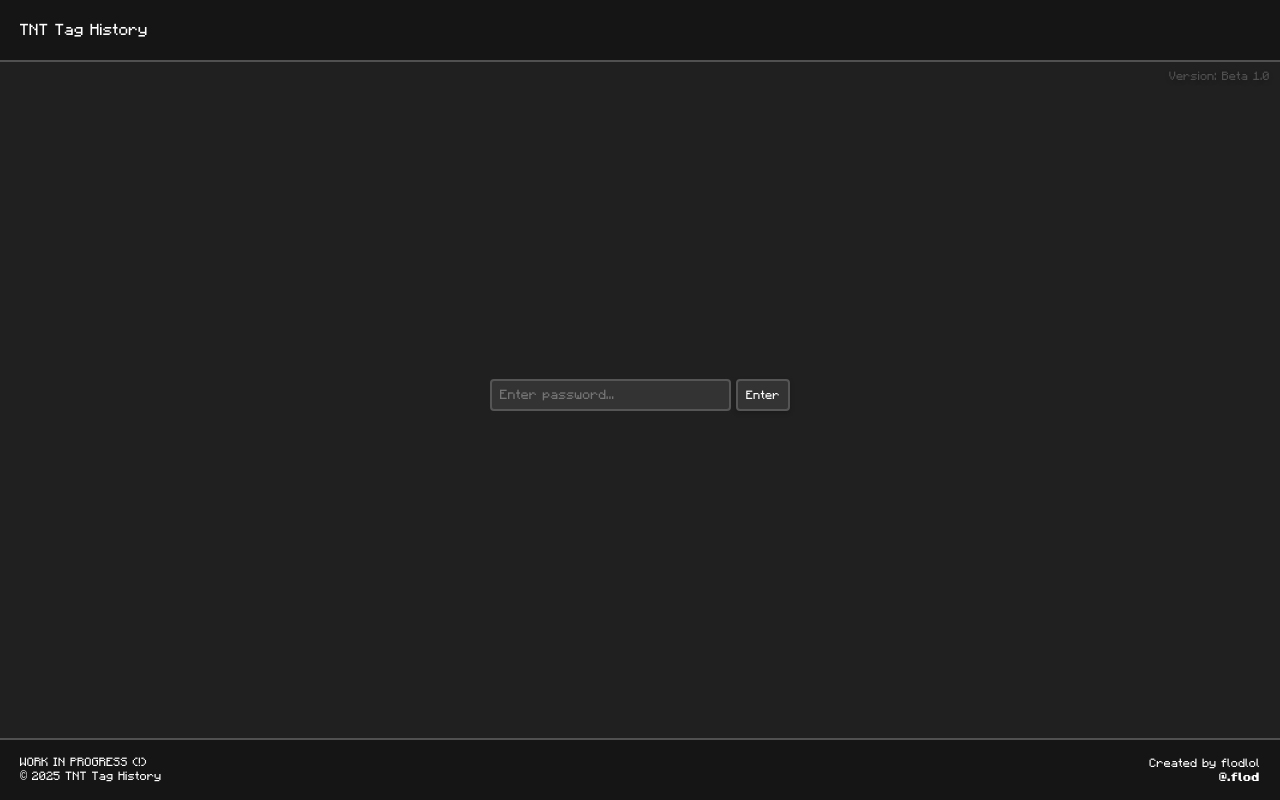
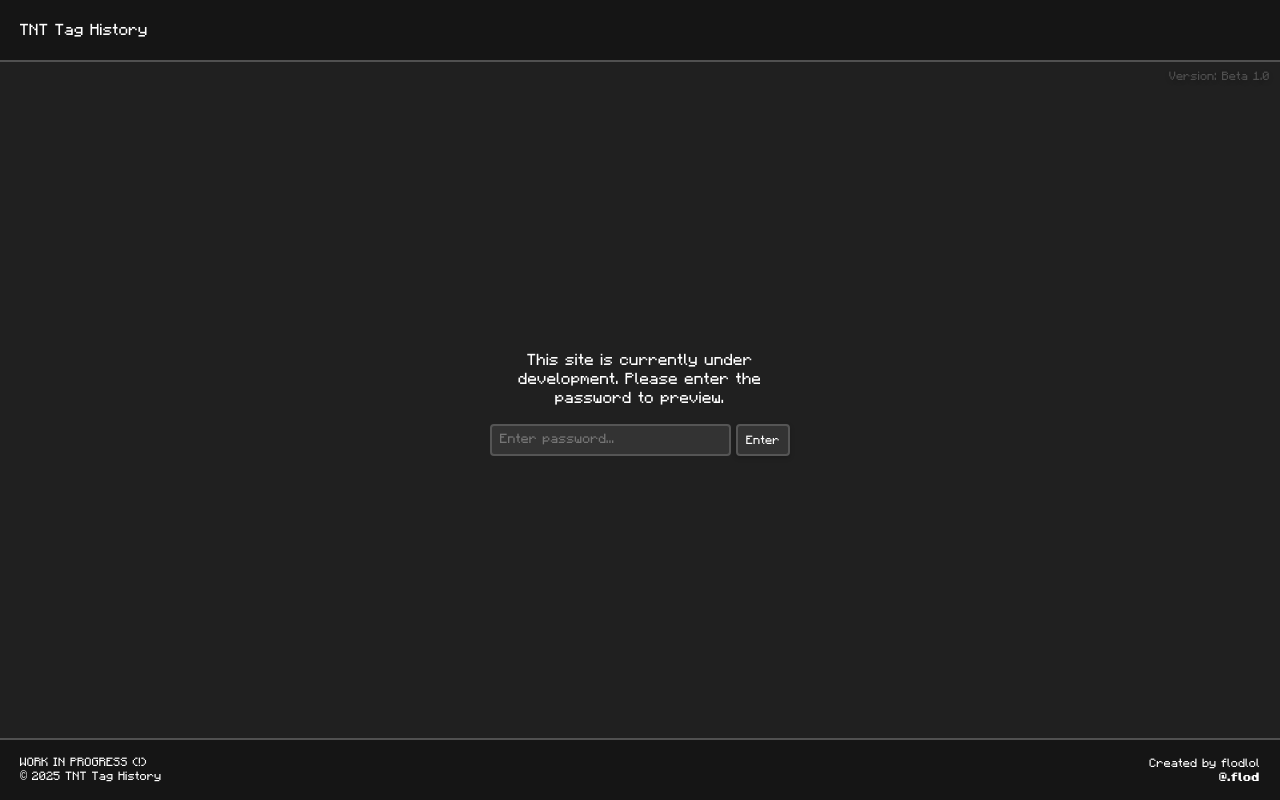
Before and after one commit to flodxz/Project-TagHistory, a plain HTML site: page index.html in a window 1280 px wide. Drawn offline with Linux system fonts and the light colour scheme.

Commit message:
Update index.html

```diff
--- a/index.html
+++ b/index.html
@@ -45,6 +45,7 @@
         <!-- Main content -->
         <main>
             <div class="login-container">
+                <p>This site is currently under development. Please enter the password to preview.</p>
                 <form id="passwordForm" onsubmit="return checkPassword(event)">
                     <input type="password" id="passwordInput" placeholder="Enter password..." required>
                     <button type="submit" id="enterButton">Enter</button>
```
